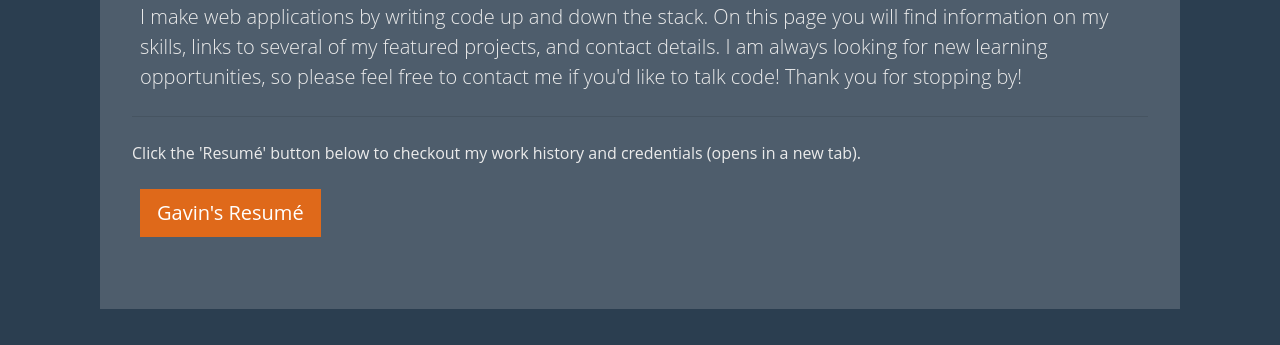
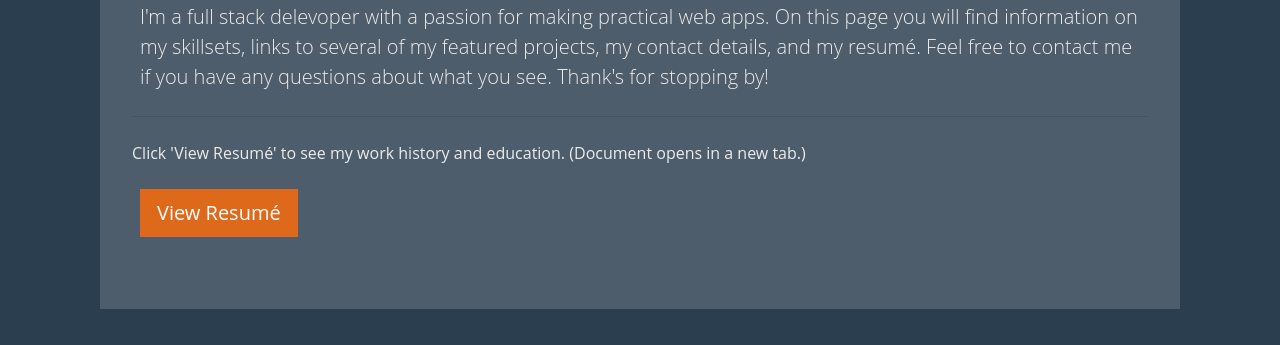
Before and after one commit to Gavin867/Gavin-s-Working-Portfolio, a plain HTML site: page index.html in a window 1280 px wide. Shown: the part 233-578 px from the top of the page. Drawn offline with nearby package versions, Linux system fonts and the light colour scheme.

Commit message:
Updated titles for resume link, intro section and resume itself

```diff
--- a/index.html
+++ b/index.html
@@ -52,8 +52,8 @@
                         </li>
 
                         <li class="nav-item">
-                            <a class="nav-link active" href="./Assets/Documents/Resume - Gavin B. Calkins.pdf"
-                                title="Open a .pdf file of Gavin's Resumé" target="_blank">Resumé</a>
+                            <a class="nav-link active" href="./Assets/Documents/Gavin_Calkins_Resumé.pdf"
+                                title="View Gavin_Calkins_Resumé.pdf" target="_blank">Resumé</a>
                         </li>
                     </ul>
                 </div>
@@ -62,16 +62,14 @@
             <section id="banner" class="container-fluid">
                 <div class="jumbotron">
                     <h1 class="display-4">Hello, I'm Gavin.</h1>
-                    <p class="lead m-2">I make web applications by writing code up and down the stack. On this page you
-                        will find information on my skills, links to several of my featured projects, and contact
-                        details. I am always looking for new learning opportunities, so please feel free to contact me
-                        if
-                        you'd like to talk code! Thank you for stopping by!</p>
+                    <p class="lead m-2">I'm a full stack delevoper with a passion for making practical web apps. On this page you
+                        will find information on my skillsets, links to several of my featured projects, my contact
+                        details, and my resumé. Feel free to contact me if you have any questions about what you see. Thank's for stopping by!</p>
                     <hr class="my-4">
-                    <p>Click the 'Resumé' button below to checkout my work history and credentials (opens in a new tab).
+                    <p>Click 'View Resumé' to see my work history and education. (Document opens in a new tab.)
                     </p>
-                    <a class="btn btn-primary btn-lg m-2" href="./Assets/Documents/Resume - Gavin B. Calkins.pdf"
-                        role="button" title="Open a .pdf file of Gavin's Resumé" target="_blank">Gavin's Resumé</a>
+                    <a class="btn btn-primary btn-lg m-2" href="./Assets/Documents/Gavin_Calkins_Resumé.pdf"
+                        role="button" title="View Gavin_Calkins_Resumé.pdf" target="_blank">View Resumé</a>
                 </div>
             </section>
 
```
Also changed, not shown: 2 other files.
